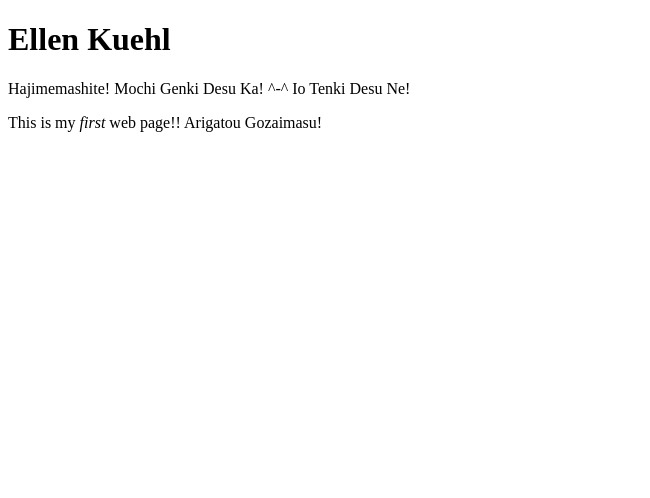
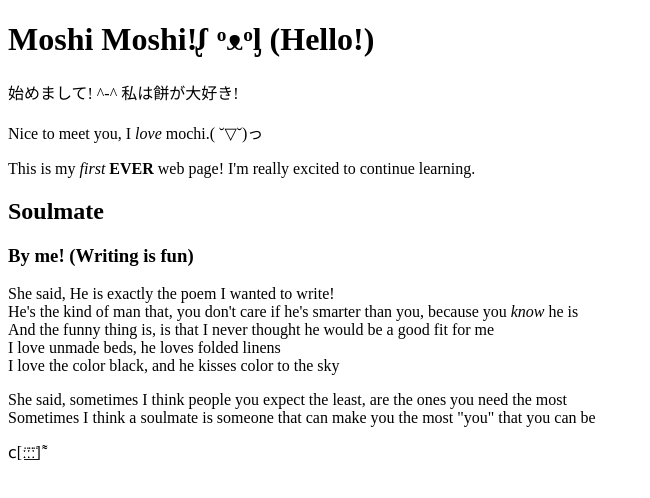
Before and after one commit to ellenkuehl/341Work, a plain HTML site: page week-03-hw/index.html in a window 1280 px wide. Shown: the whole page, without its empty margins (0-650 px from the left). Drawn offline with Linux system fonts and the light colour scheme.

Commit message:
More homeowork!

```diff
--- a/week-03-hw/index.html
+++ b/week-03-hw/index.html
@@ -2,11 +2,25 @@
 <html>
 <head>
   <meta charset="utf-8">
-  <title>The Season of Sakura </title>
+  <title> ♧⃘  The Season of Sakura ♧⃘ </title>
 </head>
 <body>
-<h1>Ellen Kuehl </h1>
-<p>Hajimemashite! Mochi Genki Desu Ka! ^-^ Io Tenki Desu Ne!</p>
-<p> This is my <em>first</em> web page!! Arigatou Gozaimasu!</p>
-</body>
+<h1>Moshi Moshi!ᶘ ᵒᴥᵒᶅ (Hello!) </h1>
+<p> 始めまして! ^-^ 私は餅が大好き! </p>
+<p> Nice to meet you, I <i>love</i> mochi.( ˘▽˘)っ </p>
+<p> This is my <em>first</em> <b>EVER</b> web page! I'm really excited to continue learning. </p>
+
+<h2> Soulmate </h2>
+<h3>By me! (Writing is fun)</h3>
+<p>She said, He is exactly the poem I wanted to write!<br>
+  He's the kind of man that, you don't care if he's smarter than you, because you <i>know</i> he is <br>
+  And the funny thing is, is that I never thought he would be a good fit for me<br>
+  I love unmade beds, he loves folded linens<br>
+  I love the color black, and he kisses color to the sky </p>
+
+<p> She said, sometimes I think people you expect the least, are the ones you need the most<br>
+  Sometimes I think a soulmate is someone that can make you the most "you" that you can be</p>
+
+<p>ⅽ[ː̠̈ː̠̈ː̠̈] ͌
+</p></body>
 </html>
```
Also changed, not shown: 1 other file.
